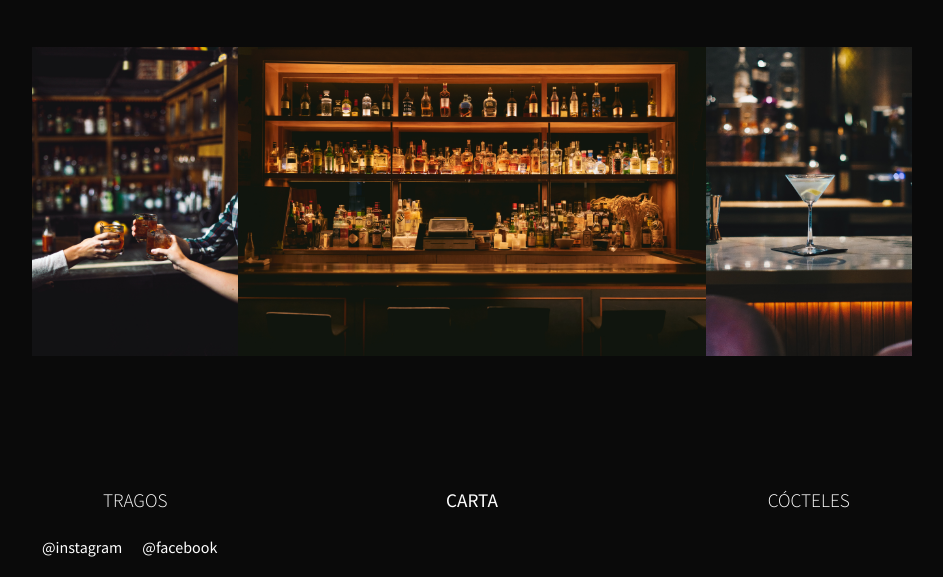
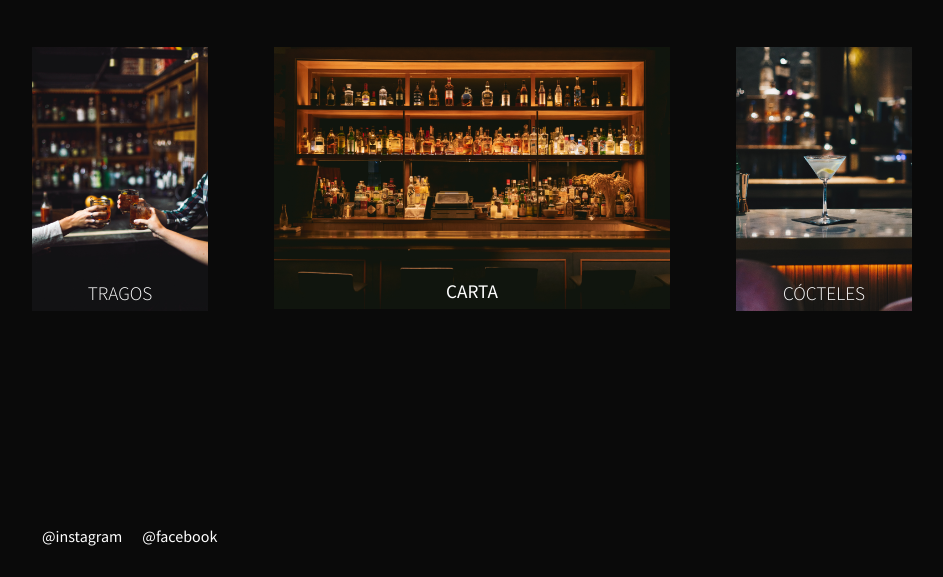
Before and after one commit to Lucas-Argerich/uade-dw, a plain HTML site: page pages/bar/inicio.html in a window 1280 px wide. Shown: the part 234-811 px from the top of the page, without its empty margins (168-1111 px from the left). Drawn offline with Linux system fonts and the light colour scheme; a web font is replaced by a local one.

Commit message:
img size

```diff
--- a/pages/bar/css/style.css
+++ b/pages/bar/css/style.css
@@ -152,7 +152,7 @@ main .imagenesInicio .imagen2, main .imagenesInicio .imagen3 {
     }
 
     main {
-        margin: 50px 200px 0;
+        margin: 50px 100px 0;
     }
 
     main .imagenesInicio {
@@ -160,20 +160,28 @@ main .imagenesInicio .imagen2, main .imagenesInicio .imagen3 {
         flex-wrap: nowrap;
     }
 
-    main .imagenesInicio .imagen1,main .imagenesInicio .imagen2,main .imagenesInicio .imagen3 {
-        width: auto;
+    main .imagenesInicio .imagen1 {
+        width: 45%;
+        height: 100%;
+        margin-bottom: 5px;
+    }
+
+    main .imagenesInicio .imagen2, main .imagenesInicio .imagen3 {
+        width: 20%;
+        height: 100%;
     }
 
     main .imagenesInicio .imagen2 {
         order: -1
     }
 
-    main .imagenesInicio div {
-        height: 475px;
-        object-fit: cover;
-    }
-
     main .imagenesInicio div img {
         height: inherit;
     }
 }
+
+@media (min-width: 1025px) {
+    main {
+        margin: 50px 200px 0;
+    }
+}
```
